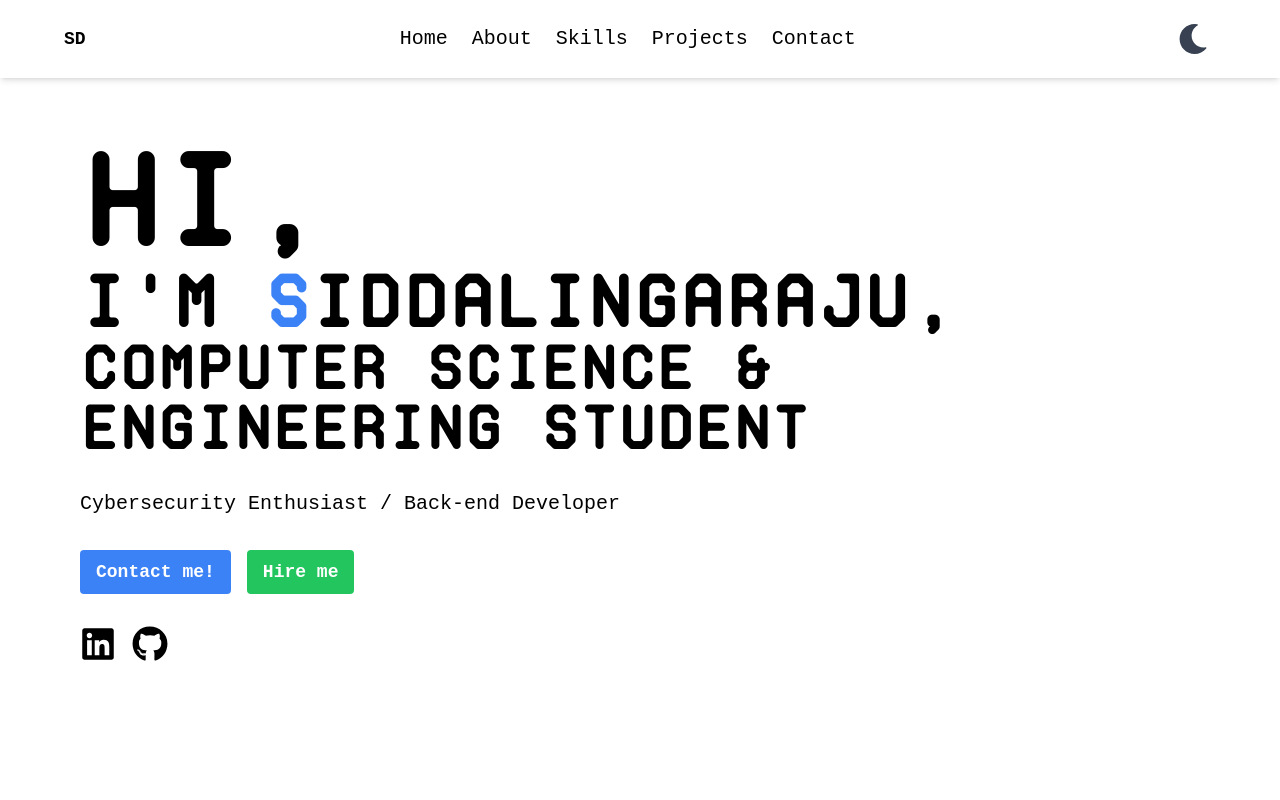
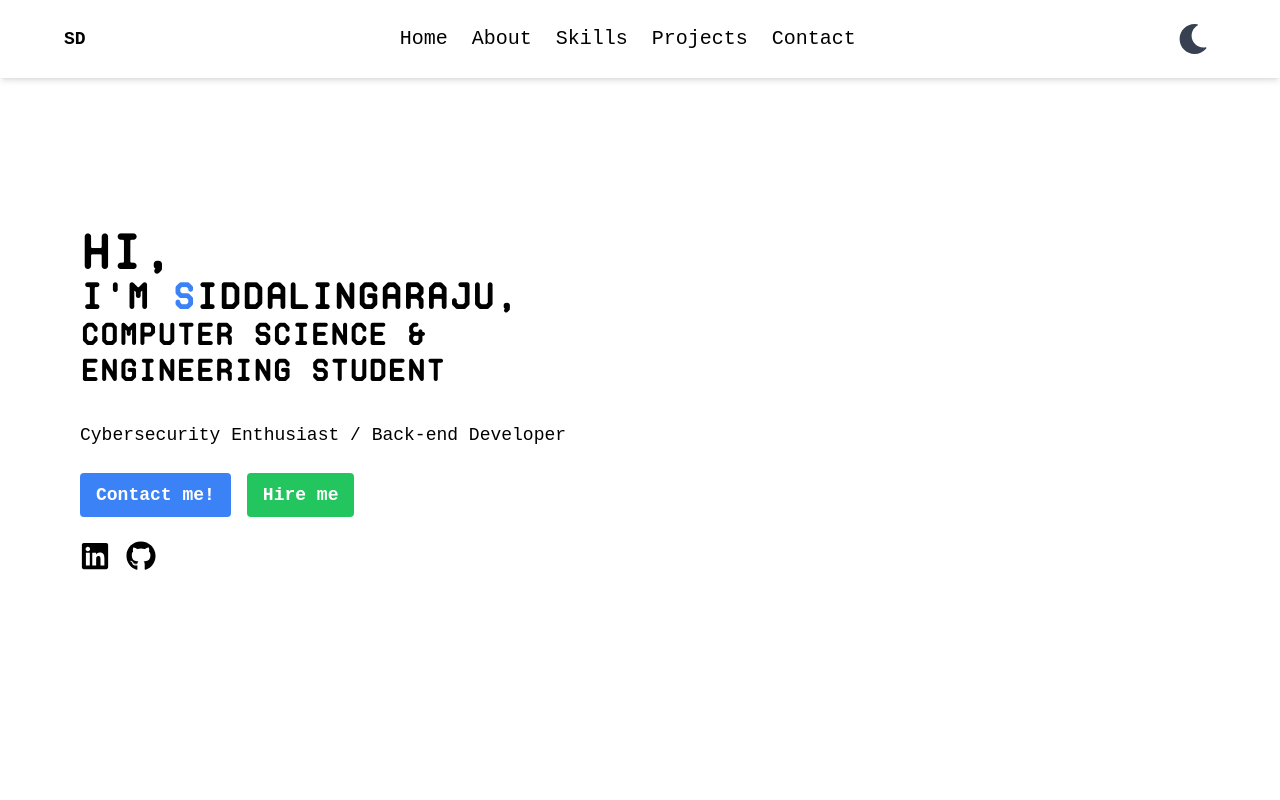
Before and after one commit to sid-jpg/my-portfolio, a React (Create React App) app: page / in a window 1280 px wide. Shown: the top 800 px of the page. Built offline with nearby package versions, Linux system fonts and the light colour scheme.

Commit message:
Update Hero.js

```diff
--- a/src/components/Hero.js
+++ b/src/components/Hero.js
@@ -5,18 +5,18 @@ const Hero = () => {
   return (
     <section className="hero bg-gray-100 dark:bg-gray-900 text-black dark:text-white min-h-screen flex items-center">
       <div className="container mx-auto px-4 text-left">
-        <h1 className="mb-3 md:mb-8">
-          <span className="block text-4xl md:text-8xl lg:text-9xl font-bold">Hi,</span>
-          <span className="block text-3xl md:text-6xl lg:text-7xl font-bold">
+        <h1 className="mb-4 md:mb-6 lg:mb-8">
+          <span className="block text-2xl md:text-4xl lg:text-5xl font-bold">Hi,</span>
+          <span className="block text-xl md:text-3xl lg:text-4xl font-bold">
             I'm <span className="text-blue-500 dark:text-techno-blue">S</span>iddalingaraju,
           </span>
-          <span className="block text-2xl md:text-5xl lg:text-6xl font-bold">computer science &</span>
-          <span className="block text-2xl md:text-5xl lg:text-6xl font-bold text-techno-blue dark:text-techno-blue">engineering student</span>
+          <span className="block text-lg md:text-2xl lg:text-3xl font-bold">computer science &</span>
+          <span className="block text-lg md:text-2xl lg:text-3xl font-bold text-techno-blue dark:text-techno-blue">engineering student</span>
         </h1>
-        <p className="text-lg md:text-xl mb-6 md:mb-8">
+        <p className="text-sm md:text-base lg:text-lg mb-4 md:mb-6">
           Cybersecurity Enthusiast / Back-end Developer
         </p>
-        <div className="flex flex-col md:flex-row justify-start space-y-4 md:space-y-0 md:space-x-4 mb-8">
+        <div className="flex flex-col md:flex-row justify-start space-y-3 md:space-y-0 md:space-x-4 mb-6">
           <button
             onClick={() => window.location.href = '#contact'}
             className="bg-blue-500 hover:bg-blue-600 text-white font-bold py-2 px-4 rounded"
@@ -32,10 +32,10 @@ const Hero = () => {
         </div>
         <div className="flex justify-start space-x-4">
           <a href="https://www.linkedin.com/in/siddalingaraju-d-829a93257/" target="_blank" rel="noopener noreferrer">
-            <FaLinkedin className="text-3xl md:text-4xl text-black dark:text-white hover:text-blue-600" />
+            <FaLinkedin className="text-xl md:text-2xl lg:text-3xl text-black dark:text-white hover:text-blue-600" />
           </a>
           <a href="https://github.com/sid-jpg" target="_blank" rel="noopener noreferrer">
-            <FaGithub className="text-3xl md:text-4xl text-black dark:text-white hover:text-gray-600" />
+            <FaGithub className="text-xl md:text-2xl lg:text-3xl text-black dark:text-white hover:text-gray-600" />
           </a>
         </div>
       </div>
```
